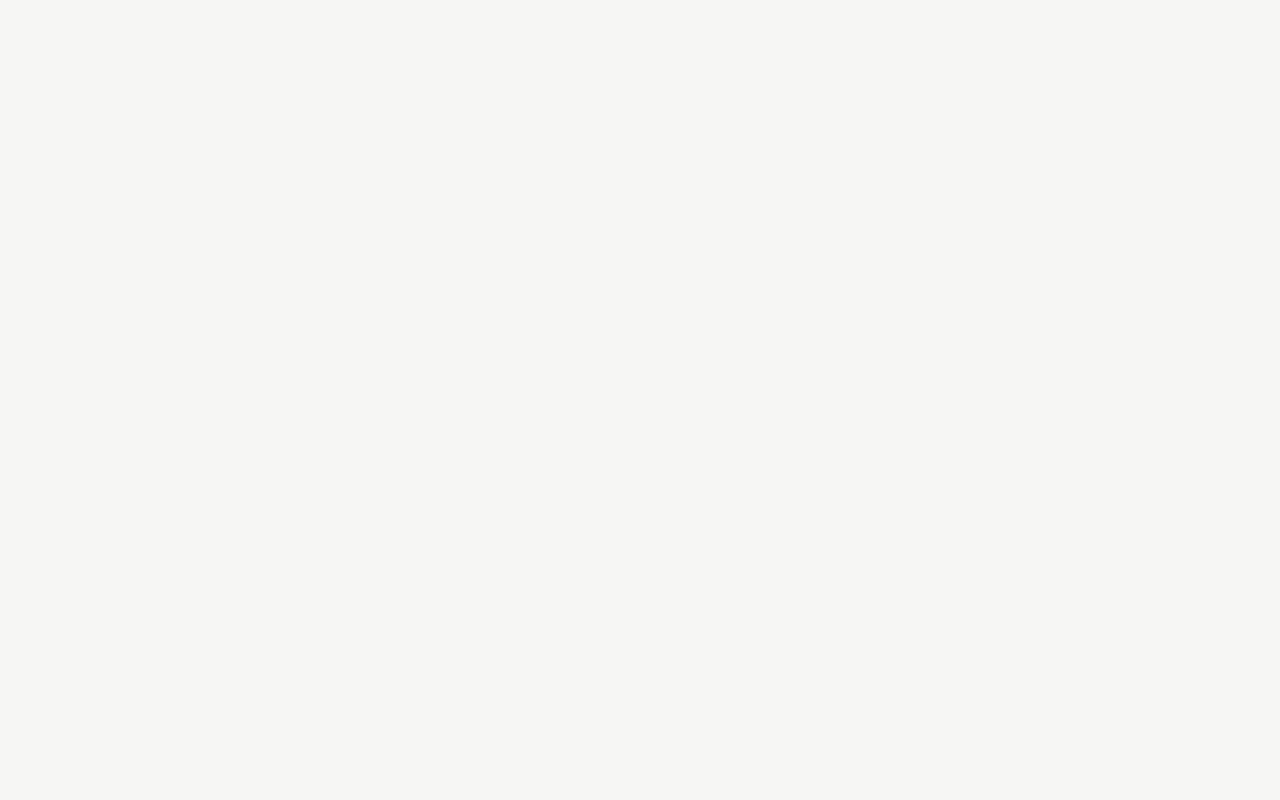
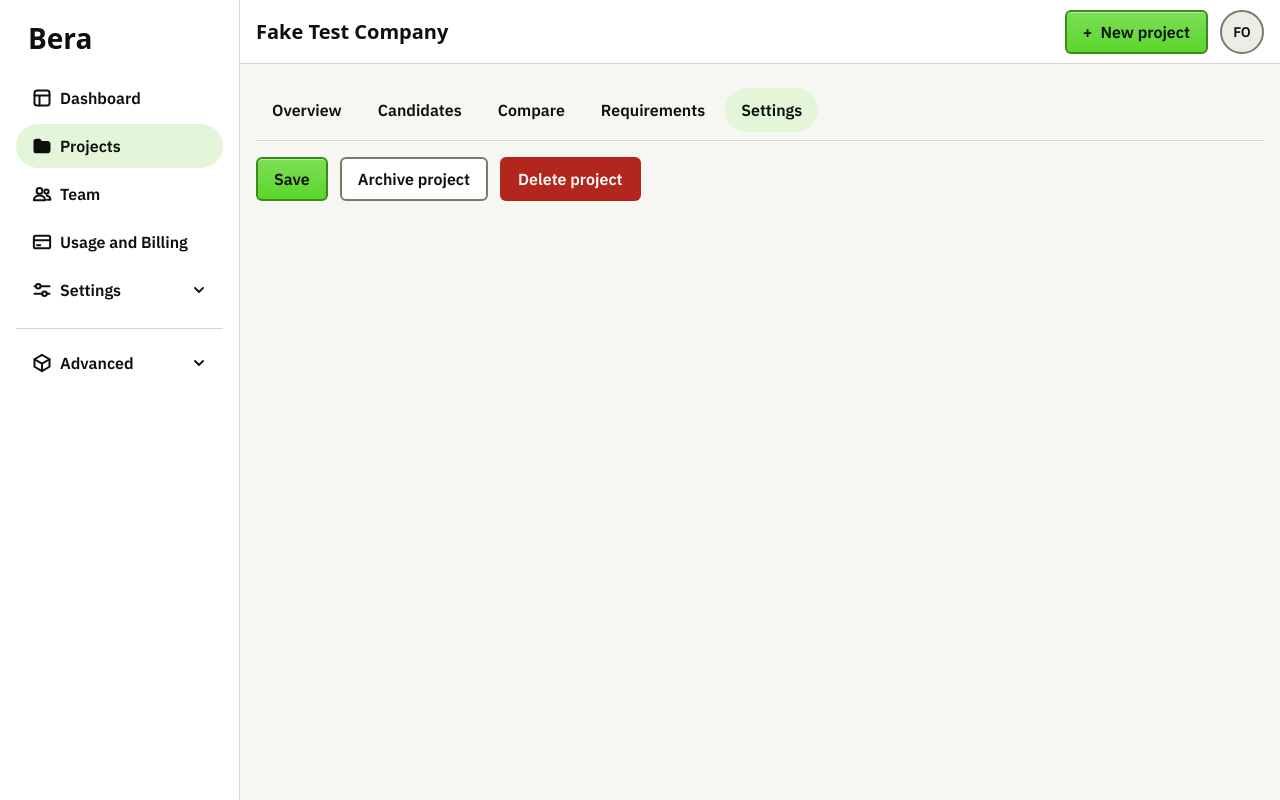
Before and after one commit to fahadabid545/BERA, a Next.js app in the folder web/: page /company/projects/1/settings in a window 1280 px wide. Before the commit this address had no page. Built offline with nearby package versions, Linux system fonts and the light colour scheme.

Commit message:
BERA-033: Project settings page shell
Co-Authored-By: Claude Sonnet 5.5 <noreply@anthropic.com>
Claude-Session: https://claude.ai/code/session_01Sowjbr87FFSEDgdz97nazL

```diff
--- /dev/null
+++ b/web/src/app/company/projects/[project]/(tabs)/settings/page.tsx
@@ -0,0 +1,11 @@
+import { Button } from "@/components/ui";
+
+export default function ProjectSettingsPage() {
+  return (
+    <div className="page-actions">
+      <Button>Save</Button>
+      <Button variant="secondary">Archive project</Button>
+      <Button variant="danger">Delete project</Button>
+    </div>
+  );
+}
```
Also changed, not shown: 1 other file (tests, documents, lock files or other folders).
